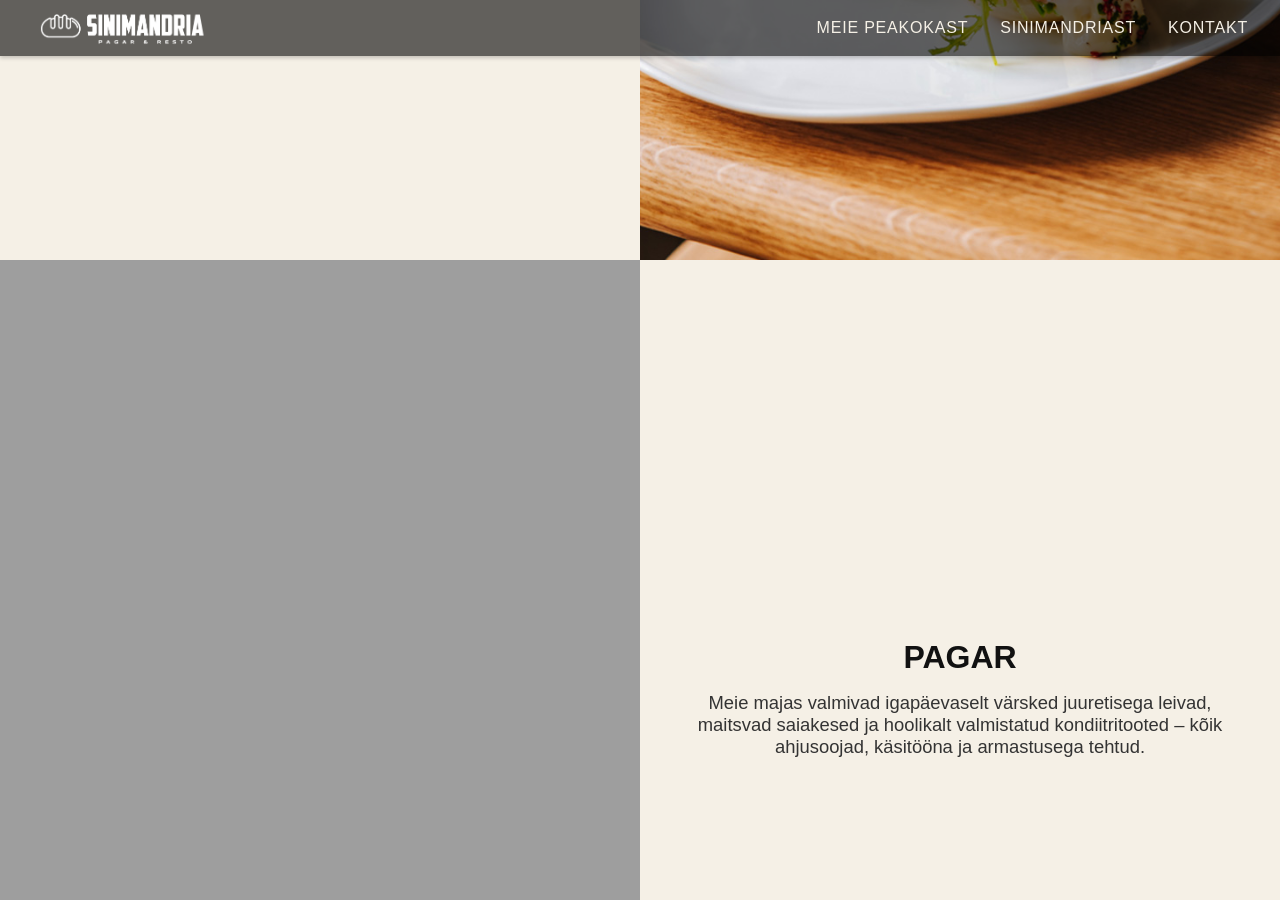
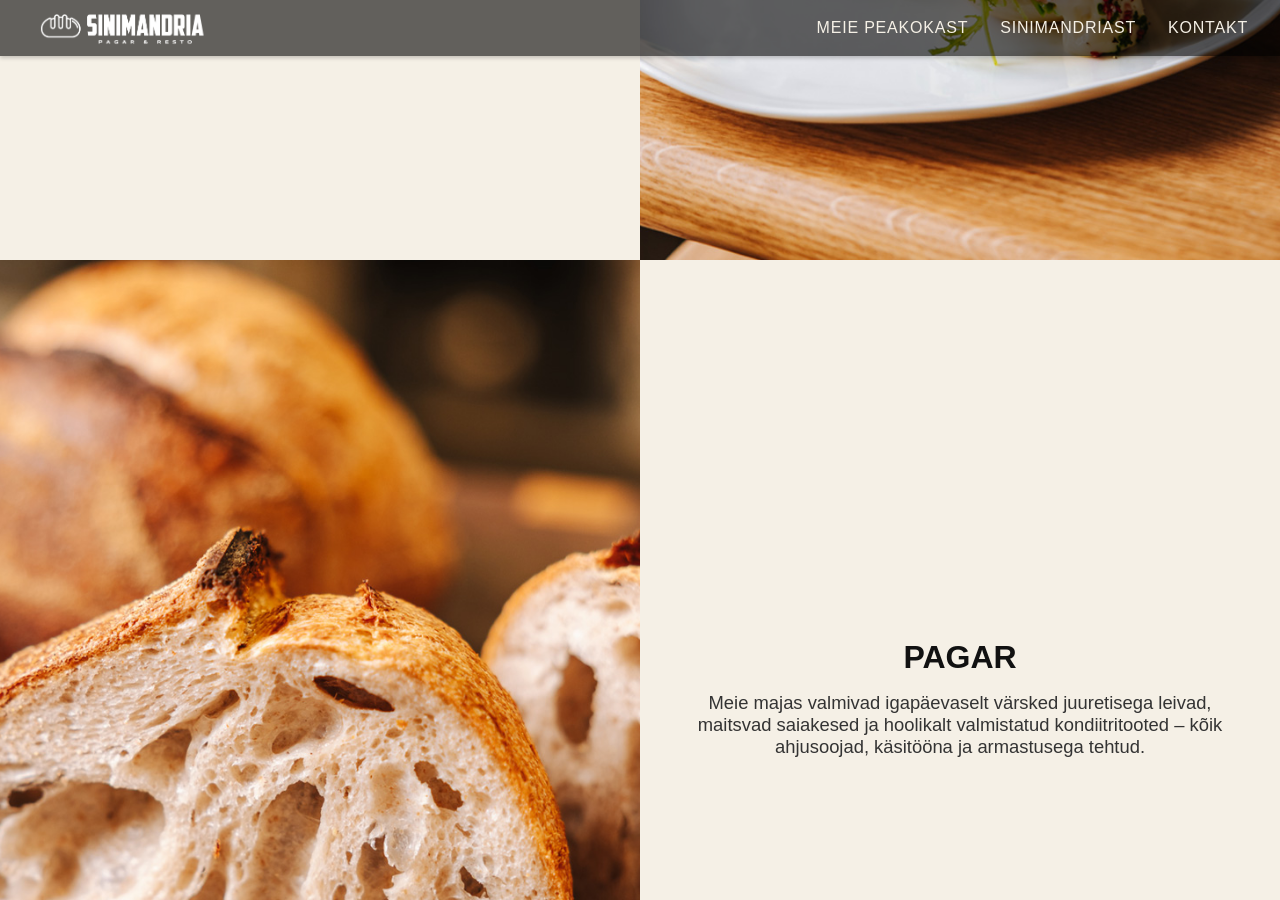
Before and after one commit to m-tu/sinimandria, a Jekyll site: the page built from pages/index.markdown, in a window 1280 px wide and 900 px high, scrolled down 1540 px. Built offline with Jekyll 4.4.1, drawn with Linux system fonts in a browser that asks for light colours.

Commit message:
Update default.html

```diff
--- a/_layouts/default.html
+++ b/_layouts/default.html
@@ -25,7 +25,7 @@
       </section>
 
       <section class="section reverse-on-mobile">
-        <img src="{{ '/assets/images/sinmandria-hapusai.jpg' | absolute_url }}" alt="Pagar">
+        <img src="{{ '/assets/images/sinimandria-hapusai.jpg' | absolute_url }}" alt="Pagar">
         <div class="text">
           <h2>PAGAR</h2>
           <p class="section-description">
```
